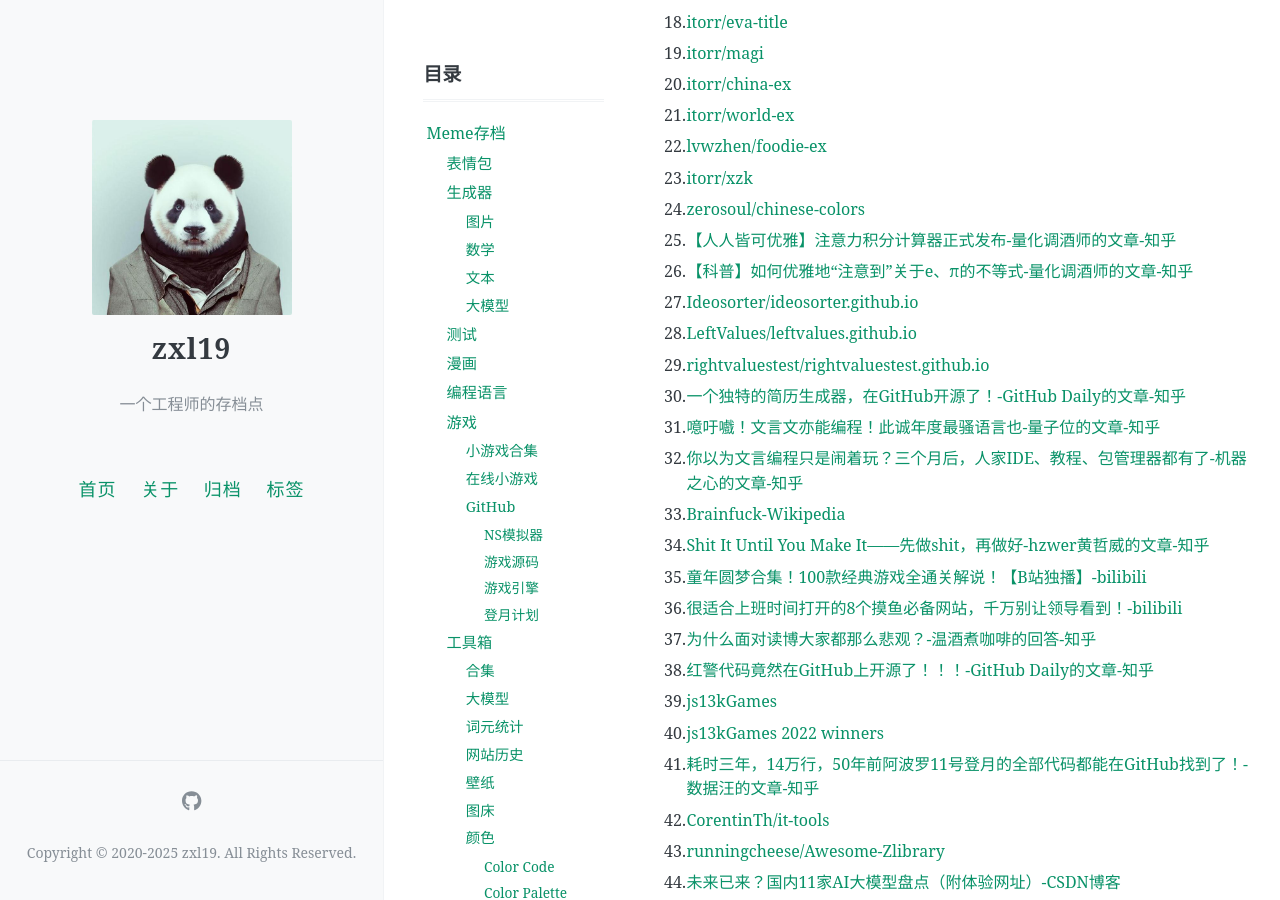
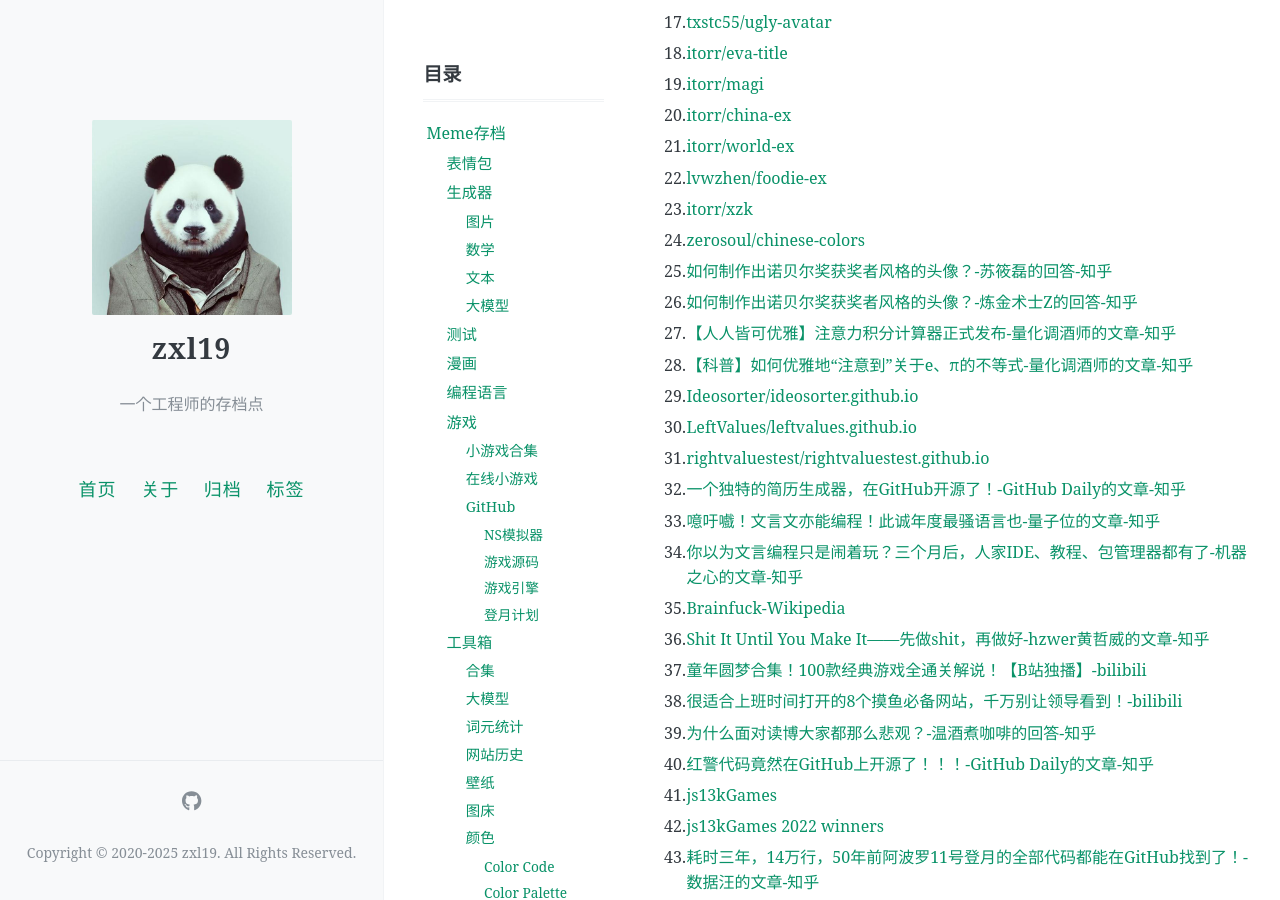
Before and after one commit to zxl19/zxl19.github.io, a Jekyll site: the page built from _posts/2020-06-08-meme-archive.md, in a window 1280 px wide and 900 px high, scrolled down 9722 px. Built offline with Jekyll 4.4.1, drawn with Linux system fonts in a browser that asks for light colours; comment, search, counter and statistics services are not loaded; some of the changed text lies outside the part shown.

Commit message:
Update Posts

```diff
--- a/_posts/2020-06-08-meme-archive.md
+++ b/_posts/2020-06-08-meme-archive.md
@@ -345,28 +346,30 @@ Meme这个词最初源自英国著名科学家理查德·道金斯所著的《
 22. [lvwzhen/foodie-ex](https://github.com/lvwzhen/foodie-ex)
 23. [itorr/xzk](https://github.com/itorr/xzk)
 24. [zerosoul/chinese-colors](https://github.com/zerosoul/chinese-colors)
-25. [【人人皆可优雅】注意力积分计算器正式发布-量化调酒师的文章-知乎](https://zhuanlan.zhihu.com/p/20960679909)
-26. [【科普】如何优雅地“注意到”关于e、π的不等式-量化调酒师的文章-知乎](https://zhuanlan.zhihu.com/p/669285539)
-27. [Ideosorter/ideosorter.github.io](https://github.com/Ideosorter/ideosorter.github.io)
-28. [LeftValues/leftvalues.github.io](https://github.com/LeftValues/leftvalues.github.io)
-29. [rightvaluestest/rightvaluestest.github.io](https://github.com/rightvaluestest/rightvaluestest.github.io)
-30. [一个独特的简历生成器，在GitHub开源了！-GitHub Daily的文章-知乎](https://zhuanlan.zhihu.com/p/504859666)
-31. [噫吁嚱！文言文亦能编程！此诚年度最骚语言也-量子位的文章-知乎](https://zhuanlan.zhihu.com/p/97985273)
-32. [你以为文言编程只是闹着玩？三个月后，人家IDE、教程、包管理器都有了-机器之心的文章-知乎](https://zhuanlan.zhihu.com/p/112650761)
-33. [Brainfuck-Wikipedia](https://en.wikipedia.org/wiki/Brainfuck)
-34. [Shit It Until You Make It——先做shit，再做好-hzwer黄哲威的文章-知乎](https://zhuanlan.zhihu.com/p/1916499660408873801)
-35. [童年圆梦合集！100款经典游戏全通关解说！【B站独播】-bilibili](https://www.bilibili.com/video/BV15u4y1M78g/)
-36. [很适合上班时间打开的8个摸鱼必备网站，千万别让领导看到！-bilibili](https://www.bilibili.com/video/BV16u411d7N3/)
-37. [为什么面对读博大家都那么悲观？-温酒煮咖啡的回答-知乎](https://www.zhihu.com/question/439204161/answer/3107116546)
-38. [红警代码竟然在GitHub上开源了！！！-GitHub Daily的文章-知乎](https://zhuanlan.zhihu.com/p/146383298)
-39. [js13kGames](https://js13kgames.com)
-40. [js13kGames 2022 winners](https://github.blog/2022-10-06-js13k-2022-winners/)
-41. [耗时三年，14万行，50年前阿波罗11号登月的全部代码都能在GitHub找到了！-数据汪的文章-知乎](https://zhuanlan.zhihu.com/p/74453787)
-42. [CorentinTh/it-tools](https://github.com/CorentinTh/it-tools)
-43. [runningcheese/Awesome-Zlibrary](https://github.com/runningcheese/Awesome-Zlibrary)
-44. [未来已来？国内11家AI大模型盘点（附体验网址）-CSDN博客](https://blog.csdn.net/qq_51646682/article/details/136905451)
-45. [如何分析大型C++项目？-迷宫守望者的回答-知乎](https://www.zhihu.com/question/531050207/answer/3356560375)
-46. [很赞的两个高清壁纸网站：wallroom和wallhaven-帅小科的文章-知乎](https://zhuanlan.zhihu.com/p/376579457)
-47. [Ubuntu设置双屏显示长壁纸-码农家园](https://www.codenong.com/cs109695249/)
-48. [古籍整理常用工具网站合集-屠龙少年周旭的文章-知乎](https://zhuanlan.zhihu.com/p/609976456)
-49. [要命！《程序员延寿指南》火爆GitHub，日涨1500+星，跟着码农干多活20年-量子位的文章-知乎](https://zhuanlan.zhihu.com/p/502393797)
+25. [如何制作出诺贝尔奖获奖者风格的头像？-苏筱磊的回答-知乎](https://www.zhihu.com/question/66245102/answer/13696722991)
+26. [如何制作出诺贝尔奖获奖者风格的头像？-炼金术士Z的回答-知乎](https://www.zhihu.com/question/66245102/answer/15305016949)
+27. [【人人皆可优雅】注意力积分计算器正式发布-量化调酒师的文章-知乎](https://zhuanlan.zhihu.com/p/20960679909)
+28. [【科普】如何优雅地“注意到”关于e、π的不等式-量化调酒师的文章-知乎](https://zhuanlan.zhihu.com/p/669285539)
+29. [Ideosorter/ideosorter.github.io](https://github.com/Ideosorter/ideosorter.github.io)
+30. [LeftValues/leftvalues.github.io](https://github.com/LeftValues/leftvalues.github.io)
+31. [rightvaluestest/rightvaluestest.github.io](https://github.com/rightvaluestest/rightvaluestest.github.io)
+32. [一个独特的简历生成器，在GitHub开源了！-GitHub Daily的文章-知乎](https://zhuanlan.zhihu.com/p/504859666)
+33. [噫吁嚱！文言文亦能编程！此诚年度最骚语言也-量子位的文章-知乎](https://zhuanlan.zhihu.com/p/97985273)
+34. [你以为文言编程只是闹着玩？三个月后，人家IDE、教程、包管理器都有了-机器之心的文章-知乎](https://zhuanlan.zhihu.com/p/112650761)
+35. [Brainfuck-Wikipedia](https://en.wikipedia.org/wiki/Brainfuck)
+36. [Shit It Until You Make It——先做shit，再做好-hzwer黄哲威的文章-知乎](https://zhuanlan.zhihu.com/p/1916499660408873801)
+37. [童年圆梦合集！100款经典游戏全通关解说！【B站独播】-bilibili](https://www.bilibili.com/video/BV15u4y1M78g/)
+38. [很适合上班时间打开的8个摸鱼必备网站，千万别让领导看到！-bilibili](https://www.bilibili.com/video/BV16u411d7N3/)
+39. [为什么面对读博大家都那么悲观？-温酒煮咖啡的回答-知乎](https://www.zhihu.com/question/439204161/answer/3107116546)
+40. [红警代码竟然在GitHub上开源了！！！-GitHub Daily的文章-知乎](https://zhuanlan.zhihu.com/p/146383298)
+41. [js13kGames](https://js13kgames.com)
+42. [js13kGames 2022 winners](https://github.blog/2022-10-06-js13k-2022-winners/)
+43. [耗时三年，14万行，50年前阿波罗11号登月的全部代码都能在GitHub找到了！-数据汪的文章-知乎](https://zhuanlan.zhihu.com/p/74453787)
+44. [CorentinTh/it-tools](https://github.com/CorentinTh/it-tools)
+45. [runningcheese/Awesome-Zlibrary](https://github.com/runningcheese/Awesome-Zlibrary)
+46. [未来已来？国内11家AI大模型盘点（附体验网址）-CSDN博客](https://blog.csdn.net/qq_51646682/article/details/136905451)
+47. [如何分析大型C++项目？-迷宫守望者的回答-知乎](https://www.zhihu.com/question/531050207/answer/3356560375)
+48. [很赞的两个高清壁纸网站：wallroom和wallhaven-帅小科的文章-知乎](https://zhuanlan.zhihu.com/p/376579457)
+49. [Ubuntu设置双屏显示长壁纸-码农家园](https://www.codenong.com/cs109695249/)
+50. [古籍整理常用工具网站合集-屠龙少年周旭的文章-知乎](https://zhuanlan.zhihu.com/p/609976456)
+51. [要命！《程序员延寿指南》火爆GitHub，日涨1500+星，跟着码农干多活20年-量子位的文章-知乎](https://zhuanlan.zhihu.com/p/502393797)
```
Also changed, not shown: other parts of _posts/2020-06-08-meme-archive.md (+1 -0 lines), _posts/.2021-09-10-interview-record.md (+1 -1 lines), _posts/2021-06-23-math-tool.md (+11 -6 lines), _posts/2021-10-11-terminal-tool.md (+31 -22 lines), _posts/2022-12-28-cpp-data-structure.md (+1 -1 lines).
